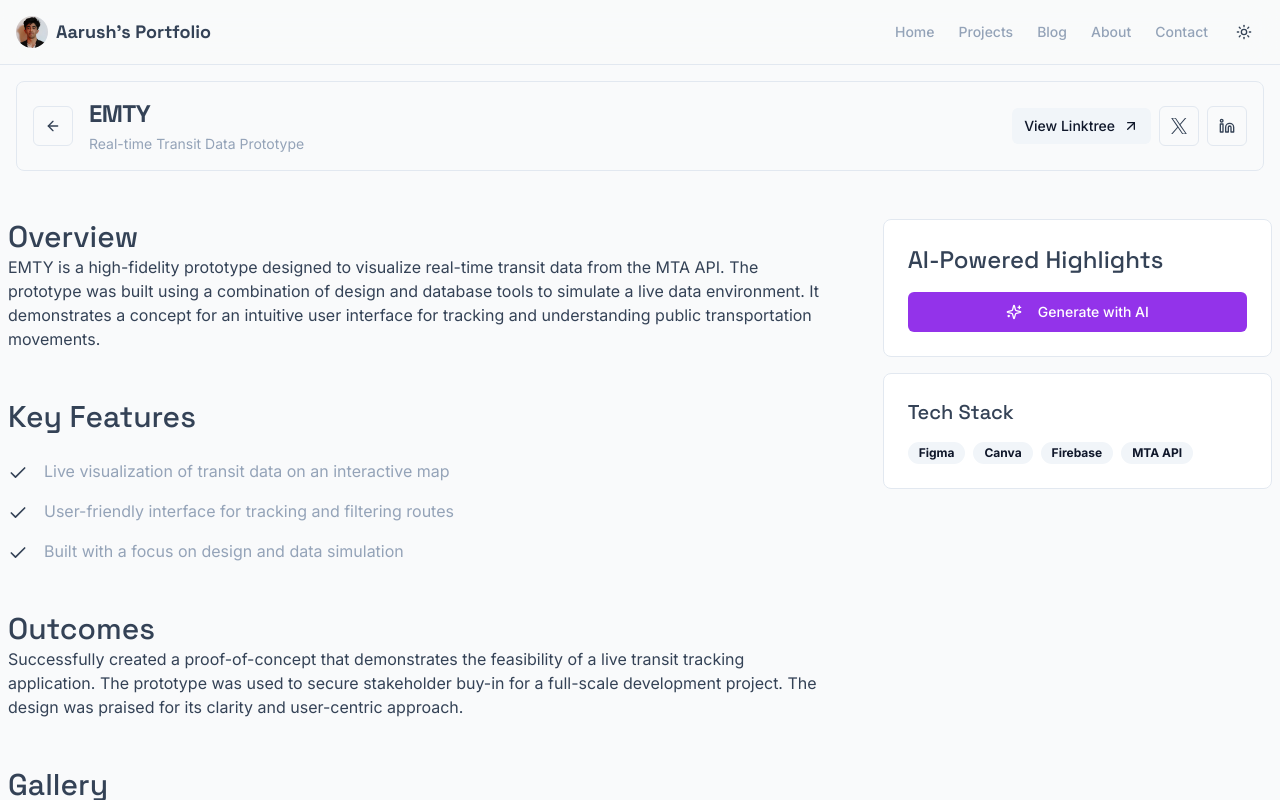
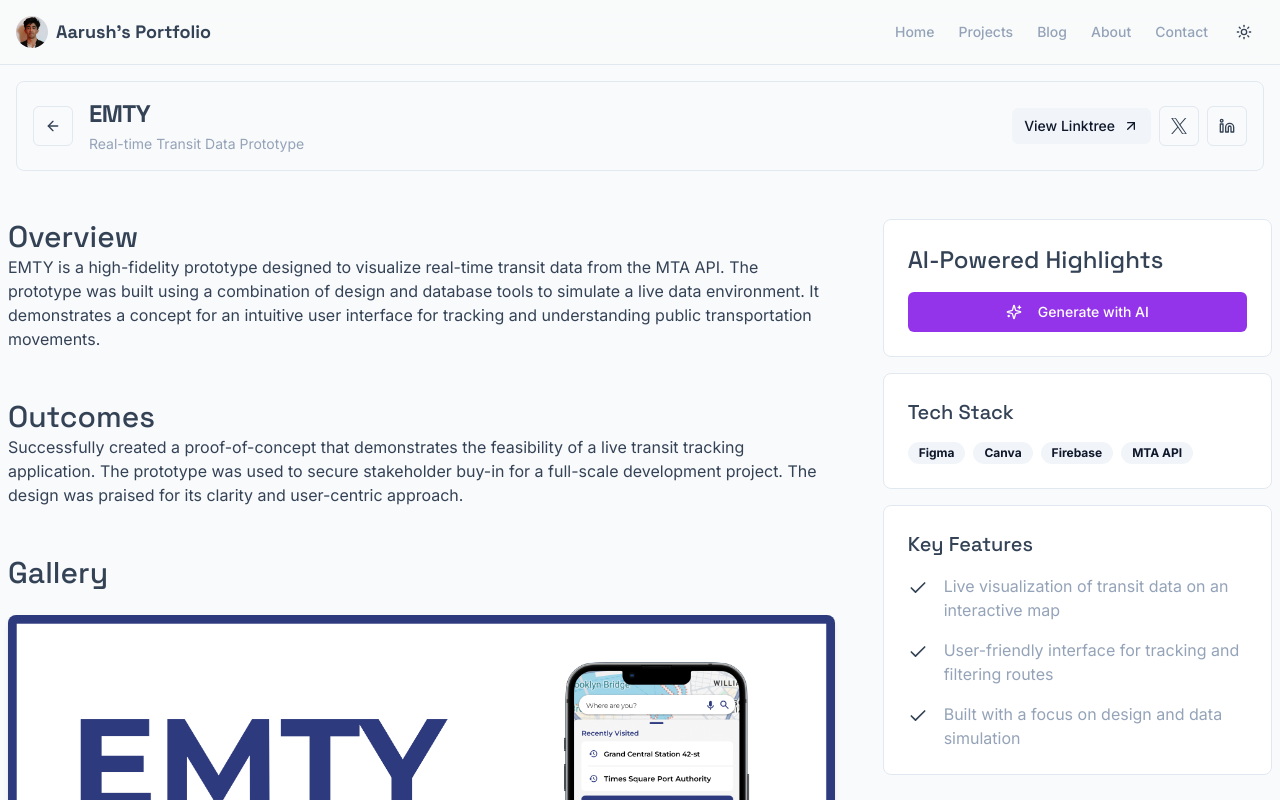
Before and after one commit to aarushkmalhotra/aarushkmalhotra.github.io, a Next.js app: page /projects/emty in a window 1280 px wide. Shown: the top 800 px of the page. Built offline with nearby package versions, Linux system fonts and the light colour scheme.

Commit message:
Initial public release for portfolio review

```diff
--- a/src/app/projects/[slug]/page.tsx
+++ b/src/app/projects/[slug]/page.tsx
@@ -11,12 +11,12 @@ import { Check } from "lucide-react";
 import { ProjectHeader } from "./ProjectHeader";
 import { AudioPlayer } from "@/components/AudioPlayer";
 
-type Props = {
-  params: Promise<{ slug: string }>;
-};
+interface PageProps {
+  params: { slug: string };
+}
 
-export async function generateMetadata({ params }: Props): Promise<Metadata> {
-  const { slug } = await params;
+export async function generateMetadata({ params }: PageProps): Promise<Metadata> {
+  const { slug } = params;
   const project = await getProjectById(slug);
 
   if (!project) {
@@ -52,8 +52,8 @@ export async function generateStaticParams() {
   }));
 }
 
-export default async function ProjectDetailPage({ params }: { params: Promise<{ slug: string }> }) {
-  const { slug } = await params;
+export default async function ProjectDetailPage({ params }: PageProps) {
+  const { slug } = params;
   const project = await getProjectById(slug);
 
   if (!project) {
@@ -75,6 +75,20 @@ export default async function ProjectDetailPage({ params }: { params: Promise<{
     </div>
   );
 
+  const KeyFeaturesAside = () => (
+    <div className="p-6 rounded-lg bg-card border">
+        <h3 className="font-headline text-xl mb-4">Key Features</h3>
+        <ul className="space-y-4">
+          {project.keyFeatures?.map((feature, index) => (
+            <li key={index} className="flex items-start">
+              <Check className="w-5 h-5 text-accent mr-4 mt-1 flex-shrink-0" style={{ color: 'hsl(var(--project-accent))' }} />
+              <span className="text-base text-muted-foreground">{feature}</span>
+            </li>
+          ))}
+        </ul>
+    </div>
+  );
+
   return (
     <div className="animate-fade-in" style={{ '--project-primary': project.theme.primary, '--project-secondary': project.theme.secondary, '--project-accent': project.theme.secondary } as React.CSSProperties}>
       <ProjectHeader project={project} />
@@ -88,7 +102,7 @@ export default async function ProjectDetailPage({ params }: { params: Promise<{
             </div>
 
             {project.keyFeatures && project.keyFeatures.length > 0 && (
-              <div>
+              <div className="lg:hidden">
                 <h2 className="font-headline text-3xl prose prose-lg dark:prose-invert max-w-none mb-6">Key Features</h2>
                 <ul className="space-y-4">
                   {project.keyFeatures.map((feature, index) => (
@@ -147,6 +161,9 @@ export default async function ProjectDetailPage({ params }: { params: Promise<{
           <aside className="hidden lg:block lg:col-span-1 space-y-4 sticky top-[184px] self-start">
             <ProjectDetailsClient project={project} />
             <TechStackAside />
+            {project.keyFeatures && project.keyFeatures.length > 0 && (
+              <KeyFeaturesAside />
+            )}
           </aside>
         </div>
       </div>
```
